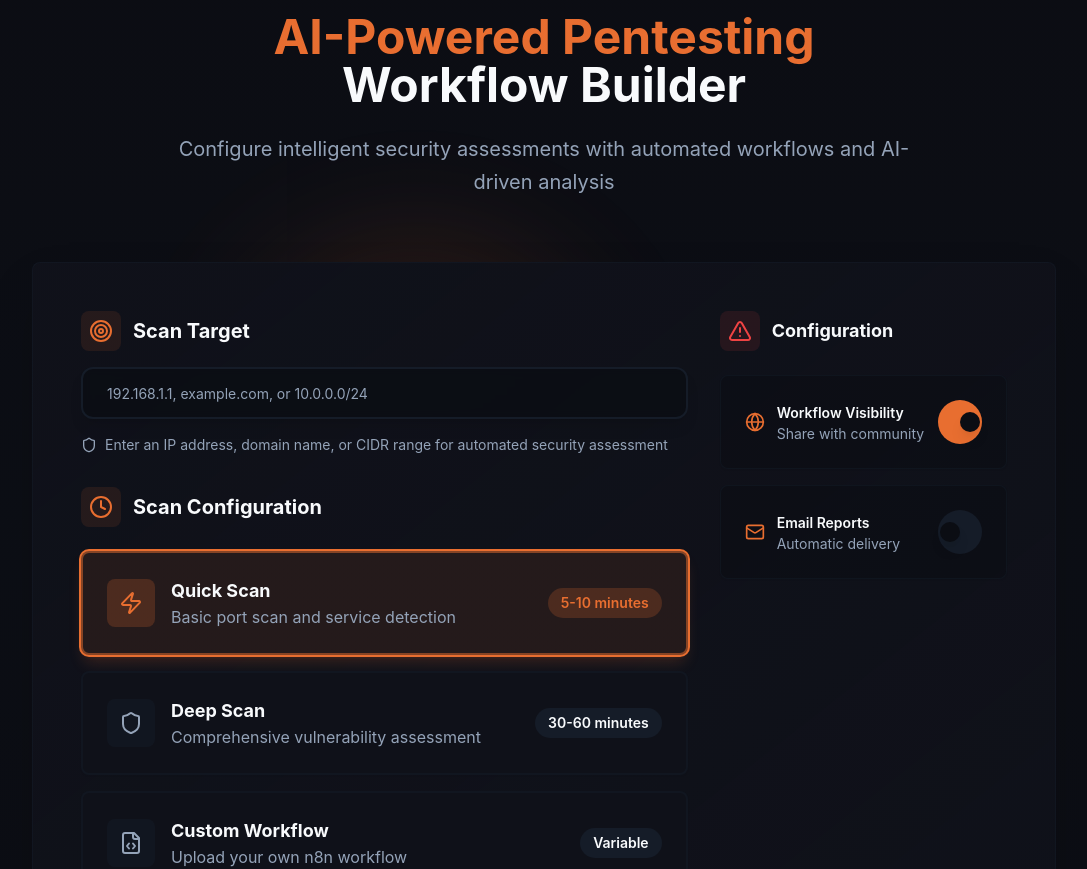
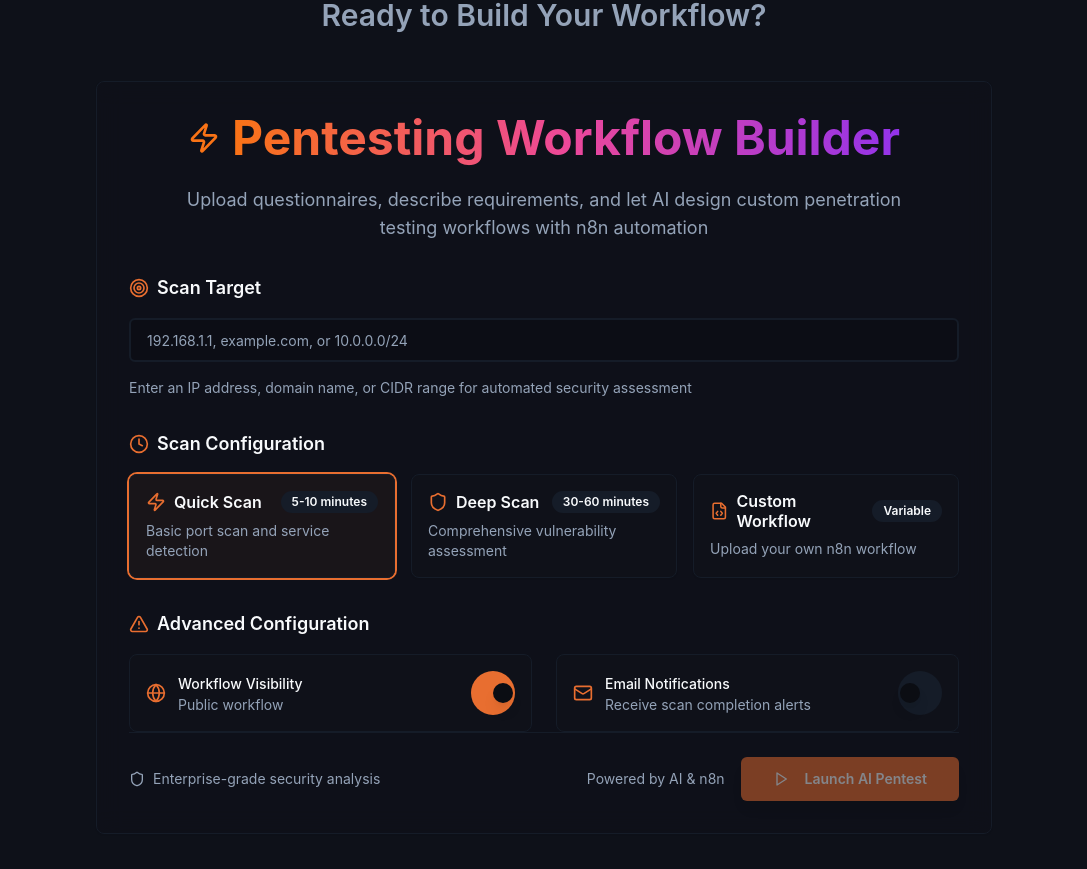
Before and after one commit to warl0ckwraith/sentix-v2, a React (Vite) app: page / in a window 1280 px wide. Shown: the part 1347-2216 px from the top of the page, without its empty margins (96-1183 px from the left). Built offline with nearby package versions, Linux system fonts and the light colour scheme.

Commit message:
Reverted to commit 48b5815e9e578ab04513dd98fe114eb84cacc87a

```diff
--- a/src/components/WorkflowBuilderSection.tsx
+++ b/src/components/WorkflowBuilderSection.tsx
@@ -66,58 +66,43 @@ export const WorkflowBuilderSection = () => {
   ];
 
   return (
-    <div className="py-20 px-4 sm:px-6 bg-gradient-to-b from-background via-muted/10 to-background relative overflow-hidden">
-      {/* Background Glow Effects */}
-      <div className="absolute inset-0 overflow-hidden pointer-events-none">
-        <div className="absolute top-1/4 left-1/4 w-96 h-96 bg-primary/20 rounded-full blur-3xl animate-pulse"></div>
-        <div className="absolute bottom-1/4 right-1/4 w-80 h-80 bg-accent/20 rounded-full blur-3xl animate-pulse" style={{ animationDelay: '1s' }}></div>
+    <div className="py-16 px-4 sm:px-6 bg-muted/30">
+      <div className="max-w-7xl mx-auto">
+        {/* Transitional Header */}
+        <div className="text-center mb-12">
+          <h2 className="text-2xl md:text-3xl font-semibold text-muted-foreground mb-4">
+            Ready to Build Your Workflow?
+          </h2>
         </div>
 
-      <div className="max-w-6xl mx-auto relative z-10">
-        {/* Header */}
+        {/* Workflow Builder Card */}
+        <Card className="max-w-4xl mx-auto p-6 lg:p-8 bg-card/80 backdrop-blur-md border-border">
+          <div className="mb-8 text-center">
+            <div className="flex items-center justify-center mb-6">
+              <Zap className="h-8 w-8 text-orange-500 mr-3" />
+              <h3 className="text-3xl md:text-4xl lg:text-5xl font-bold">
+                <span className="bg-gradient-to-r from-orange-500 via-pink-500 to-purple-600 bg-clip-text text-transparent">
+                  Pentesting Workflow Builder
+                </span>
+              </h3>
+            </div>
+            <p className="text-lg text-muted-foreground max-w-3xl mx-auto">
+              Upload questionnaires, describe requirements, and let AI design custom penetration testing workflows with n8n automation
+            </p>
+          </div>
+
+          {/* Scan Configuration */}
           <motion.div
-          className="text-center mb-16"
-          initial={{ opacity: 0, y: 30 }}
+            initial={{ opacity: 0, y: 20 }}
             animate={{ opacity: 1, y: 0 }}
-          transition={{ duration: 0.6 }}
-        >
-          <h2 className="text-3xl md:text-4xl lg:text-5xl font-bold mb-6">
-            <span className="bg-gradient-to-r from-primary via-accent to-primary bg-clip-text text-transparent">
-              AI-Powered Pentesting
-            </span>
-            <br />
-            <span className="text-foreground">Workflow Builder</span>
-          </h2>
-          <p className="text-xl text-muted-foreground max-w-3xl mx-auto leading-relaxed">
-            Configure intelligent security assessments with automated workflows and AI-driven analysis
-          </p>
-        </motion.div>
-
-        {/* Main Workflow Builder Card */}
-        <motion.div
-          initial={{ opacity: 0, y: 40 }}
-          animate={{ opacity: 1, y: 0 }}
-          transition={{ duration: 0.7, delay: 0.2 }}
-        >
-          <Card className="max-w-5xl mx-auto p-8 lg:p-12 bg-gradient-to-br from-card/90 to-card/60 backdrop-blur-xl border-border/50 shadow-2xl">
-
-            {/* Configuration Grid */}
-            <div className="grid grid-cols-1 lg:grid-cols-3 gap-8 mb-10">
-
-              {/* Left Column - Target Configuration */}
-              <motion.div
-                className="lg:col-span-2 space-y-8"
-                initial={{ opacity: 0, x: -20 }}
-                animate={{ opacity: 1, x: 0 }}
-                transition={{ duration: 0.5, delay: 0.3 }}
+            transition={{ duration: 0.5 }}
+            className="space-y-8"
           >
             {/* Target Input */}
             <div className="space-y-4">
-                  <div className="flex items-center gap-3 mb-4">
-                    <div className="p-2 bg-primary/10 rounded-lg">
-                      <Target className="h-6 w-6 text-primary" />
-                    </div>
-                    <Label htmlFor="target" className="text-xl font-bold text-foreground">
+              <div className="flex items-center gap-2 mb-3">
+                <Target className="h-5 w-5 text-primary" />
+                <Label htmlFor="target" className="text-lg font-semibold">
                   Scan Target
                 </Label>
               </div>
@@ -127,103 +112,81 @@ export const WorkflowBuilderSection = () => {
                 placeholder="192.168.1.1, example.com, or 10.0.0.0/24"
                 value={target}
                 onChange={(e) => setTarget(e.target.value)}
-                    className="text-lg p-6 bg-background/70 border-2 border-border hover:border-primary/50 focus:border-primary transition-all duration-300 rounded-xl backdrop-blur-sm shadow-lg"
+                className="text-lg p-4 bg-background/50 border-2 border-border hover:border-primary/50 focus:border-primary transition-colors"
               />
-                  <p className="text-sm text-muted-foreground flex items-center gap-2">
-                    <Shield className="h-4 w-4" />
+              <p className="text-sm text-muted-foreground">
                 Enter an IP address, domain name, or CIDR range for automated security assessment
               </p>
             </div>
 
             {/* Scan Type Selection */}
-                <div className="space-y-6">
-                  <div className="flex items-center gap-3 mb-4">
-                    <div className="p-2 bg-accent/10 rounded-lg">
-                      <Clock className="h-6 w-6 text-accent" />
-                    </div>
-                    <Label className="text-xl font-bold text-foreground">
+            <div className="space-y-4">
+              <div className="flex items-center gap-2 mb-3">
+                <Clock className="h-5 w-5 text-primary" />
+                <Label className="text-lg font-semibold">
                   Scan Configuration
                 </Label>
               </div>
-                  <div className="grid grid-cols-1 gap-4">
+              <div className="grid grid-cols-1 md:grid-cols-3 gap-4">
                 {scanTypeOptions.map((option) => {
                   const IconComponent = option.icon;
                   return (
                     <Card
                       key={option.value}
-                          className={`p-6 cursor-pointer transition-all duration-300 hover:shadow-xl border-2 ${
+                      className={`p-4 cursor-pointer transition-all duration-200 hover:shadow-lg ${
                         scanType === option.value
-                              ? 'ring-2 ring-primary bg-gradient-to-r from-primary/10 to-accent/10 border-primary/50 shadow-lg shadow-primary/20'
-                              : 'hover:bg-muted/30 border-border/50 hover:border-primary/30'
+                          ? 'ring-2 ring-primary bg-primary/5'
+                          : 'hover:bg-muted/50'
                       }`}
                       onClick={() => setScanType(option.value)}
                     >
-                          <div className="flex items-center justify-between">
-                            <div className="flex items-center gap-4">
-                              <div className={`p-3 rounded-lg ${scanType === option.value ? 'bg-primary/20' : 'bg-muted/50'}`}>
-                                <IconComponent className={`h-6 w-6 ${scanType === option.value ? 'text-primary' : 'text-muted-foreground'}`} />
-                              </div>
-                              <div>
-                                <h3 className="font-bold text-lg text-foreground">{option.label}</h3>
-                                <p className="text-muted-foreground">
-                                  {option.description}
-                                </p>
-                              </div>
-                            </div>
-                            <Badge
-                              variant="secondary"
-                              className={`text-sm px-3 py-1 ${scanType === option.value ? 'bg-primary/20 text-primary' : ''}`}
-                            >
+                      <div className="flex items-center gap-2 mb-2">
+                        <IconComponent className="h-5 w-5 text-primary" />
+                        <h3 className="font-semibold">{option.label}</h3>
+                        <Badge variant="secondary" className="ml-auto text-xs">
                           {option.duration}
                         </Badge>
                       </div>
+                      <p className="text-sm text-muted-foreground">
+                        {option.description}
+                      </p>
                     </Card>
                   );
                 })}
               </div>
             </div>
-              </motion.div>
 
-              {/* Right Column - Advanced Settings */}
-              <motion.div
-                className="space-y-8"
-                initial={{ opacity: 0, x: 20 }}
-                animate={{ opacity: 1, x: 0 }}
-                transition={{ duration: 0.5, delay: 0.4 }}
-              >
-                {/* Custom Workflow Upload */}
+            {/* Custom Workflow Upload (only for custom scan type) */}
             {scanType === 'custom' && (
               <motion.div
-                    initial={{ opacity: 0, scale: 0.95 }}
-                    animate={{ opacity: 1, scale: 1 }}
-                    exit={{ opacity: 0, scale: 0.95 }}
+                initial={{ opacity: 0, height: 0 }}
+                animate={{ opacity: 1, height: 'auto' }}
+                exit={{ opacity: 0, height: 0 }}
                 className="space-y-4"
               >
-                    <div className="flex items-center gap-3 mb-4">
-                      <div className="p-2 bg-accent/10 rounded-lg">
-                        <FileCode className="h-6 w-6 text-accent" />
-                      </div>
-                      <Label className="text-lg font-bold text-foreground">
-                        Custom Workflow
+                <div className="flex items-center gap-2 mb-3">
+                  <FileCode className="h-5 w-5 text-primary" />
+                  <Label className="text-lg font-semibold">
+                    Custom Workflow Variables
                   </Label>
                 </div>
                 <FileUpload />
+                <p className="text-sm text-muted-foreground">
+                  Upload your n8n workflow file (.json) for custom penetration testing procedures
+                </p>
               </motion.div>
             )}
 
             {/* Advanced Configuration */}
-                <div className="space-y-6">
-                  <div className="flex items-center gap-3 mb-4">
-                    <div className="p-2 bg-destructive/10 rounded-lg">
-                      <AlertTriangle className="h-6 w-6 text-destructive" />
-                    </div>
-                    <Label className="text-lg font-bold text-foreground">
-                      Configuration
+            <div className="space-y-4">
+              <div className="flex items-center gap-2 mb-3">
+                <AlertTriangle className="h-5 w-5 text-primary" />
+                <Label className="text-lg font-semibold">
+                  Advanced Configuration
                 </Label>
               </div>
-                  <div className="space-y-4">
-                    <Card className="p-6 bg-background/50 border border-border/50">
-                      <div className="flex items-center justify-between">
+              <div className="grid grid-cols-1 md:grid-cols-2 gap-6">
+                <div className="flex items-center justify-between p-4 rounded-lg border bg-card">
                   <div className="flex items-center gap-3">
                     {isPublic ? (
                       <Globe className="h-5 w-5 text-primary" />
@@ -231,11 +194,11 @@ export const WorkflowBuilderSection = () => {
                       <Lock className="h-5 w-5 text-muted-foreground" />
                     )}
                     <div>
-                            <Label htmlFor="workflow-visibility" className="font-semibold text-foreground">
+                      <Label htmlFor="workflow-visibility" className="font-medium">
                         Workflow Visibility
                       </Label>
                       <p className="text-sm text-muted-foreground">
-                              {isPublic ? 'Share with community' : 'Keep private'}
+                        {isPublic ? 'Public workflow' : 'Private workflow'}
                       </p>
                     </div>
                   </div>
@@ -245,18 +208,16 @@ export const WorkflowBuilderSection = () => {
                     onCheckedChange={setIsPublic}
                   />
                 </div>
-                    </Card>
 
-                    <Card className="p-6 bg-background/50 border border-border/50">
-                      <div className="flex items-center justify-between">
+                <div className="flex items-center justify-between p-4 rounded-lg border bg-card">
                   <div className="flex items-center gap-3">
                     <Mail className="h-5 w-5 text-primary" />
                     <div>
-                            <Label htmlFor="email-notifications" className="font-semibold text-foreground">
-                              Email Reports
+                      <Label htmlFor="email-notifications" className="font-medium">
+                        Email Notifications
                       </Label>
                       <p className="text-sm text-muted-foreground">
-                              Automatic delivery
+                        Receive scan completion alerts
                       </p>
                     </div>
                   </div>
@@ -266,41 +227,40 @@ export const WorkflowBuilderSection = () => {
                     onCheckedChange={setEmailNotifications}
                   />
                 </div>
-                    </Card>
               </div>
             </div>
           </motion.div>
-            </div>
 
-            {/* Launch Section */}
+          {/* Launch Button */}
           <motion.div
-              className="flex items-center justify-between pt-8 border-t border-border/30"
-              initial={{ opacity: 0, y: 20 }}
-              animate={{ opacity: 1, y: 0 }}
-              transition={{ delay: 0.5 }}
+            className="flex items-center justify-between pt-6 border-t border-border"
+            initial={{ opacity: 0 }}
+            animate={{ opacity: 1 }}
+            transition={{ delay: 0.3 }}
           >
-              <div className="flex items-center gap-6">
-                <div className="flex items-center gap-2 text-muted-foreground">
-                  <Shield className="h-5 w-5" />
-                  <span className="font-medium">Enterprise-grade security analysis</span>
-                </div>
-                <div className="text-sm text-muted-foreground">
-                  Powered by AI & n8n automation
+            <div className="flex items-center gap-4">
+              <div className="flex items-center gap-2 text-sm text-muted-foreground">
+                <Shield className="h-4 w-4" />
+                <span>Enterprise-grade security analysis</span>
               </div>
             </div>
 
+            <div className="flex items-center gap-4">
+              <div className="text-sm text-muted-foreground">
+                Powered by AI & n8n
+              </div>
               <Button
                 onClick={handleLaunchScan}
                 disabled={!target.trim()}
                 size="lg"
-                className="bg-gradient-to-r from-primary via-accent to-primary hover:from-primary/90 hover:via-accent/90 hover:to-primary/90 text-primary-foreground font-bold px-10 py-4 text-lg transition-all duration-300 shadow-lg hover:shadow-xl hover:shadow-primary/20 hover:scale-105 disabled:opacity-50 disabled:cursor-not-allowed"
+                className="bg-gradient-to-r from-primary to-primary/80 hover:from-primary/90 hover:to-primary/70 text-primary-foreground font-semibold px-8 py-3 transition-all duration-200 shadow-lg hover:shadow-xl"
               >
-                <Play className="h-6 w-6 mr-3" />
+                <Play className="h-5 w-5 mr-2" />
                 Launch AI Pentest
               </Button>
+            </div>
           </motion.div>
         </Card>
-        </motion.div>
       </div>
     </div>
   );
```
Also changed, not shown: src/components/Navbar.tsx (+6 -6 lines). Lines whose indentation alone changed are shown as unchanged.
